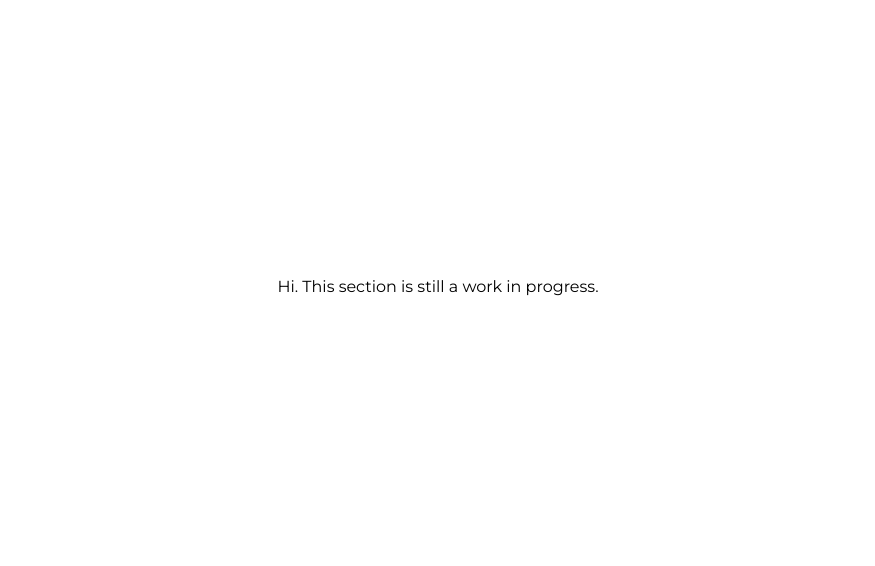
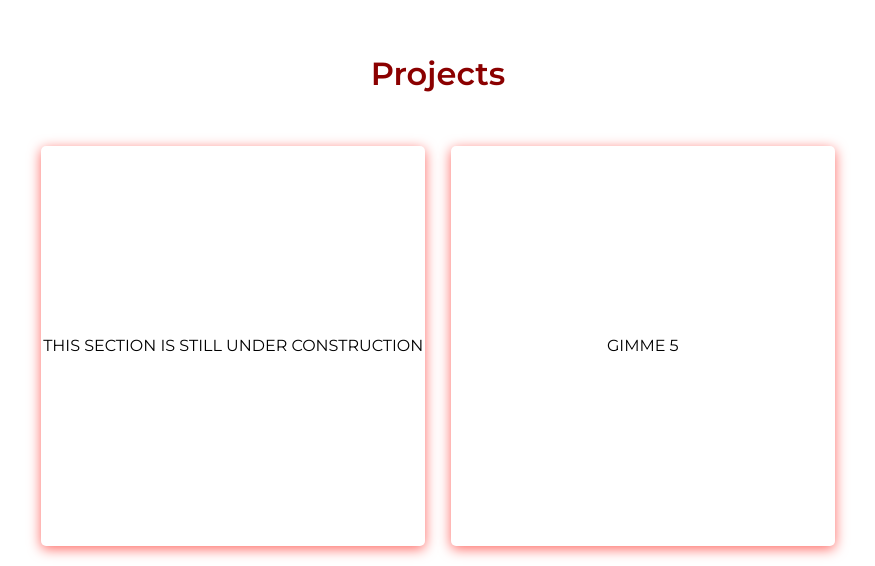
Before and after one commit to liu-jeffrey/personal-site, a Vue app: page /#/ in a window 1280 px wide. Shown: the part 1554-2120 px from the top of the page, without its empty margins (202-1077 px from the left). Built offline with nearby package versions, Linux system fonts and the light colour scheme.

Commit message:
add new project showcase wireframes

```diff
--- a/src/components/Projects.vue
+++ b/src/components/Projects.vue
@@ -1,15 +1,60 @@
 <template>
-  <div class="projects">
-    <p>Hi. This section is still a work in progress.</p>
+  <div class="content">
+    <h1>Projects</h1>
+    <div class="projects">
+      <div class="showcase" id="hwat-todo">
+        <p>THIS SECTION IS STILL UNDER CONSTRUCTION</p>
+      </div>
+      <div class="showcase" id="hash-puppy">
+        <p>GIMME 5</p>
+      </div>
+    </div>
   </div>
 </template>
 
 <style scoped lang="scss">
 .projects {
-  height: 100vh;
   display: flex;
   flex-direction: row;
   justify-content: center;
   align-items: center;
 }
+
+.content {
+  height: 100vh;
+  display: flex;
+  flex-direction: column;
+  justify-content: center;
+  align-items: center;
+}
+
+h1 {
+  margin: 5vh;
+  text-align: right;
+  color: #8b0000;
+}
+
+.showcase {
+  display: flex;
+  height: 50vh;
+  width: 30vw;
+  flex-direction: column;
+  justify-content: center;
+  align-items: center;
+  border-radius: 5px;
+  margin: 1vw;
+  background-color: white;
+
+  transition-property: transform, filter;
+  transition-duration: 200ms;
+  transition-timing-function: ease-in-out;
+
+  &:hover {
+    transform: translateY(-0.6vh);
+    cursor: pointer;
+    filter: drop-shadow(0 1rem 0.75rem #ff6863);
+  }
+
+  filter: drop-shadow(0 0.2rem 0.4rem #ff6863);
+}
 </style>
```
